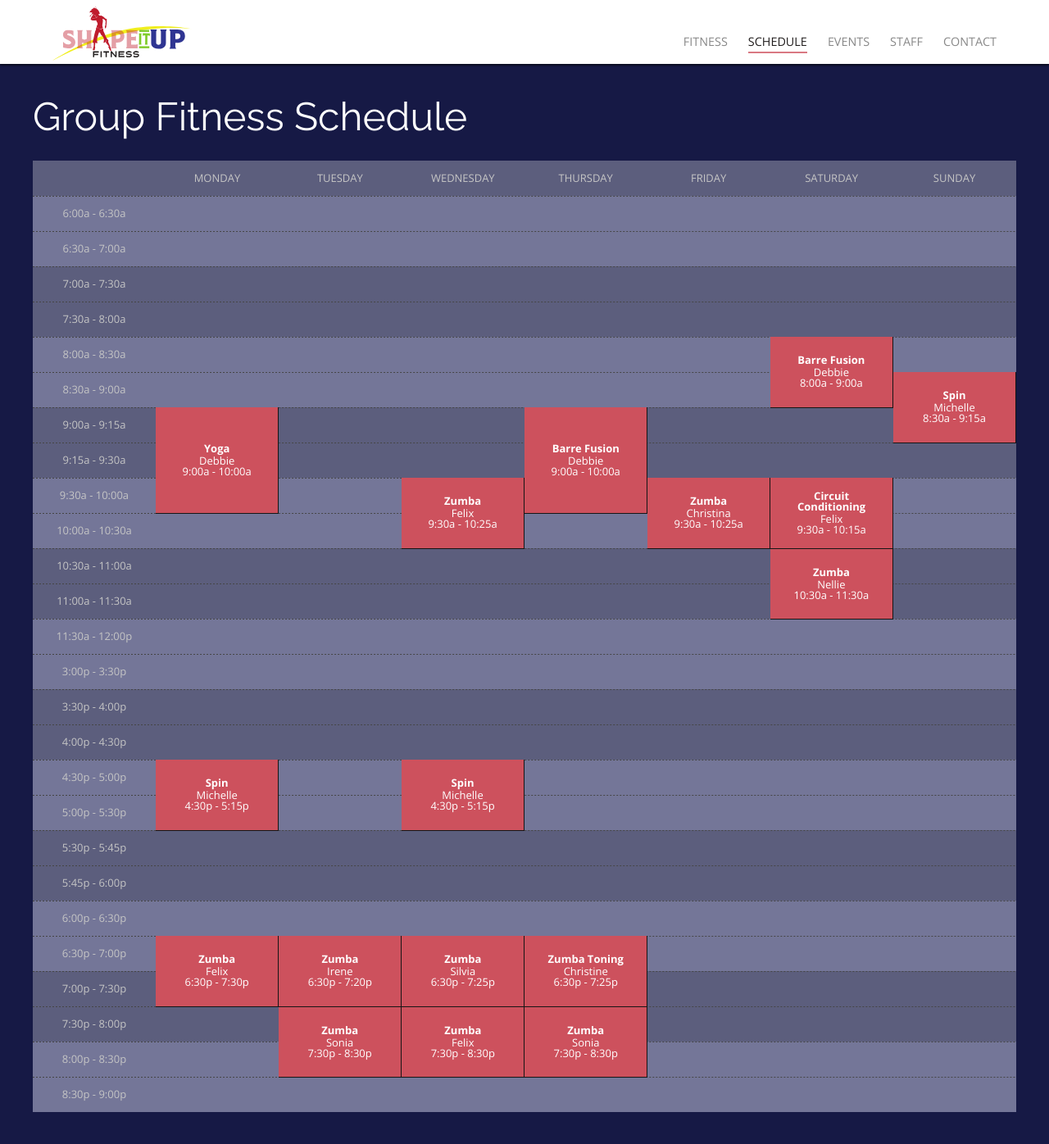
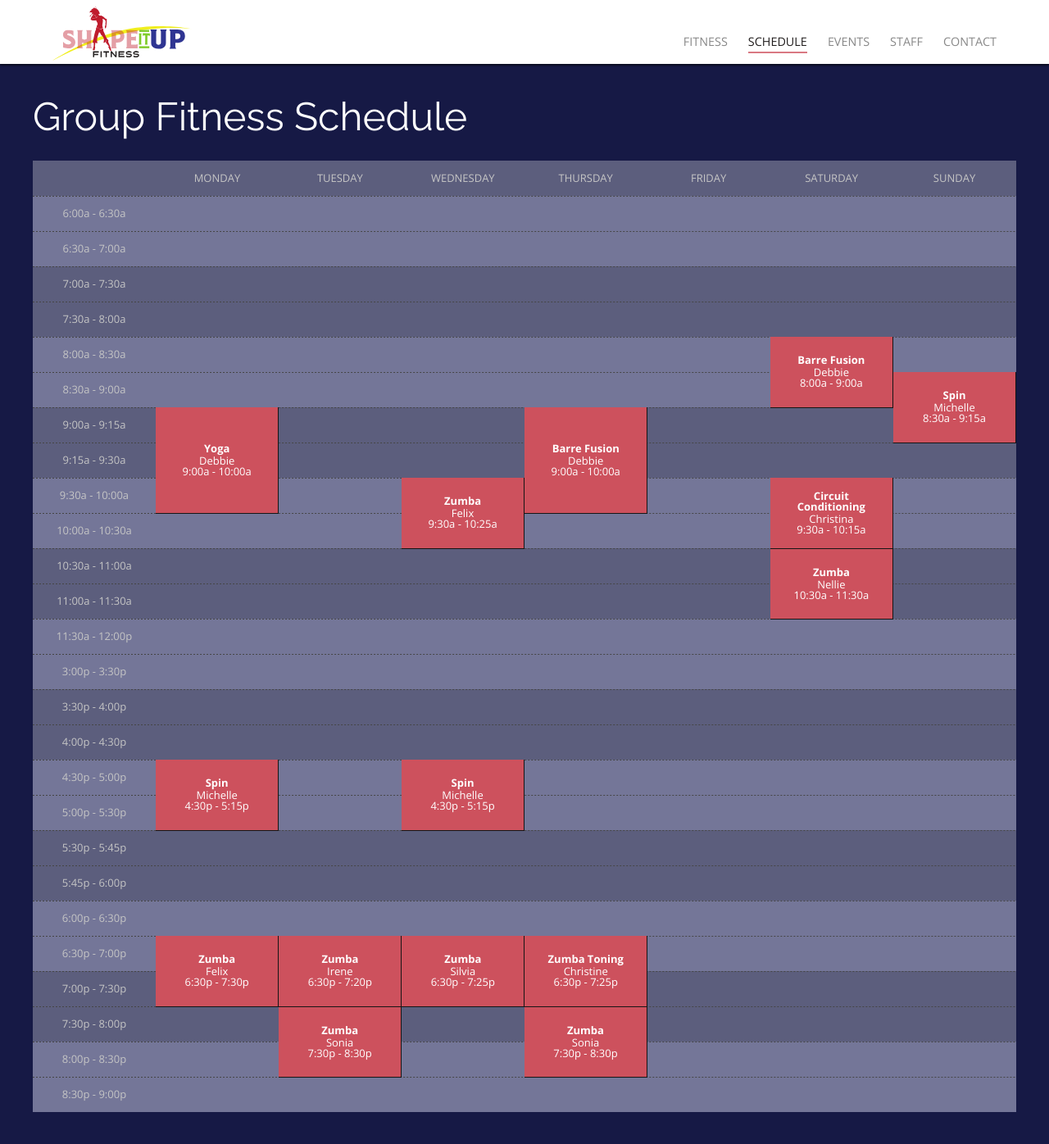
Before and after one commit to rwstone/shapeitup, a Jekyll site: the page built from schedule/index.md, in a window 1280 px wide and 1400 px high. Shown: the top 1396 px of the window at 82% size. Built offline with Jekyll 4.4.1, drawn with Linux system fonts in a browser that asks for light colours; some web fonts are replaced.

Commit message:
Updated Index

```diff
--- a/schedule/index.md
+++ b/schedule/index.md
@@ -50,12 +50,6 @@ sessions:
   start_time: 6:30p
   end_time: 7:25p
   length: 2
-- class: Zumba
-  instructor: Felix
-  day: Wednesday
-  start_time: 7:30p
-  end_time: 8:30p
-  length: 2
 - class: Barre Fusion
   instructor: Debbie
   day: Thursday
@@ -74,12 +68,6 @@ sessions:
   start_time: 7:30p
   end_time: 8:30p
   length: 2
-- class: Zumba
-  instructor: Christina
-  day: Friday
-  start_time: 9:30a
-  end_time: 10:25a
-  length: 2
 - class: Barre Fusion
   instructor: Debbie
   day: Saturday
@@ -87,7 +75,7 @@ sessions:
   end_time: 9:00a
   length: 2
 - class: Circuit Conditioning
-  instructor: Felix
+  instructor: Christina
   day: Saturday
   start_time: 9:30a
   end_time: 10:15a
```
